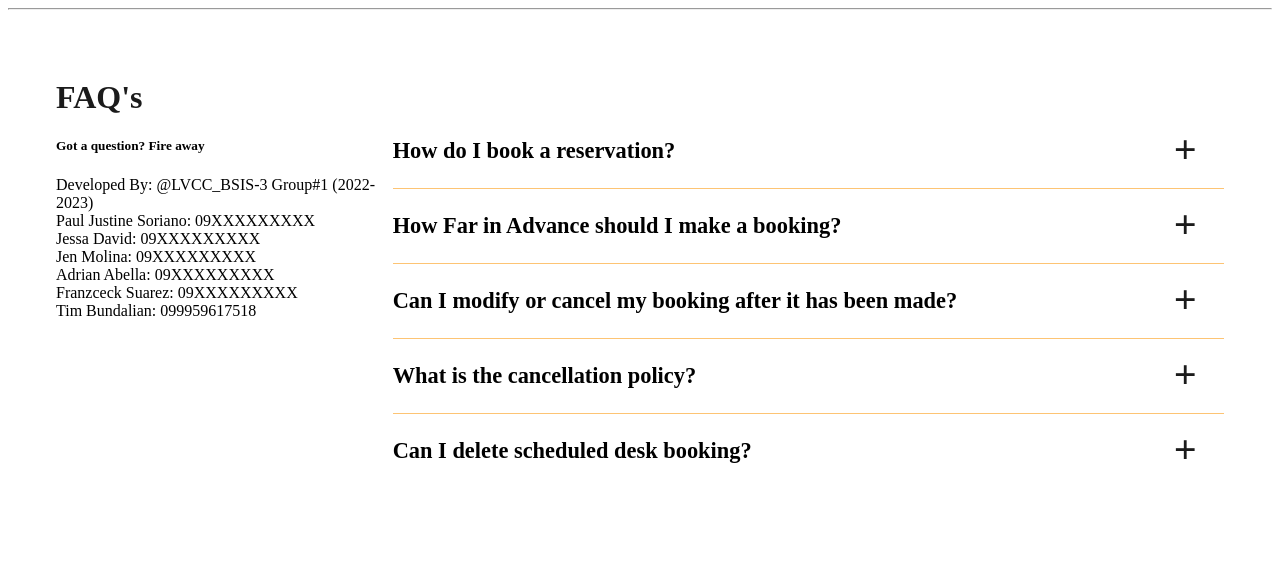
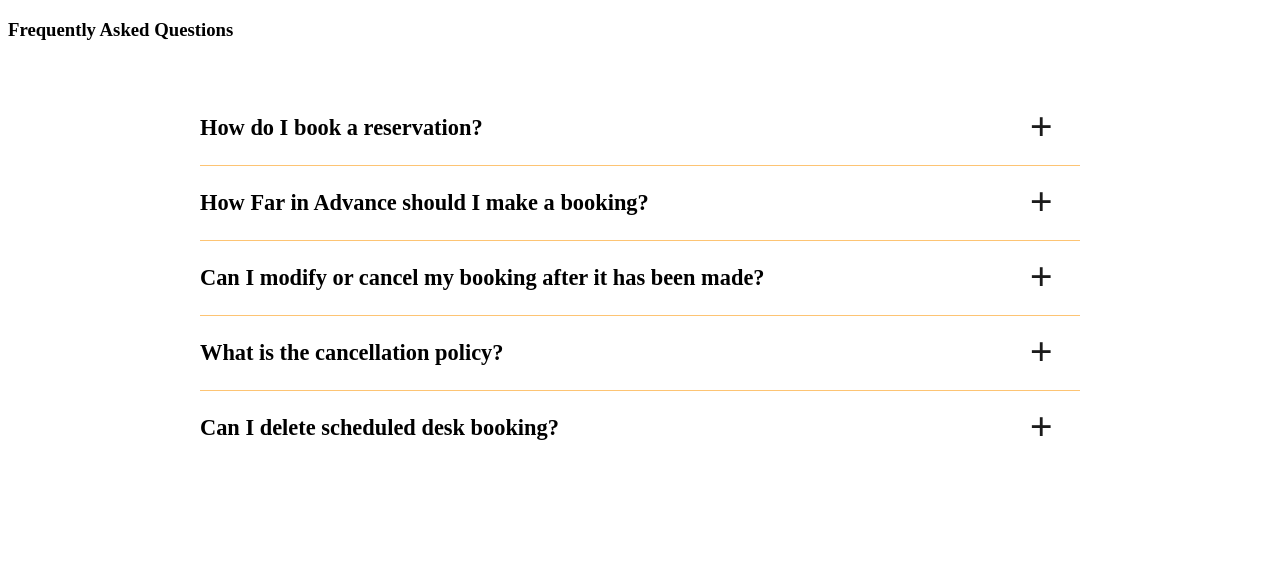
Before and after one commit to franzceck/DeskHub, a PHP site: page /lv_diagnostic/user/user/support.php in a window 1280 px wide. Shown: the top 583 px of the page. Run offline with PHP 8.4, Linux system fonts and the light colour scheme.

Commit message:
Nica changes 5/31

```diff
--- a/user/inc/topBarNav.php
+++ b/user/inc/topBarNav.php
@@ -52,7 +52,7 @@
             <div class="btn-group nav-link">
                   <button type="button" class="btn btn-rounded badge badge-light dropdown-toggle dropdown-icon" data-toggle="dropdown">
                     <span><img src="<?php echo validate_image($_settings->userdata('avatar')) ?>" class="img-circle elevation-2 user-img" alt="User Image"></span>
-                    <span class="ml-3 text-md"><?php echo ucwords($_settings->userdata('firstname').' '.$_settings->userdata('lastname'))?> </span>
+                    <span class="ml-3 text-md"><?php echo ucwords($_settings->userdata('firstname').' '.$_settings->userdata('lastname').' '. ' | ' .''.$_settings->userdata('role_desc') )?> </span>
                     <span class="sr-only">Toggle Dropdown</span>
                   </button>
                   <div class="dropdown-menu" role="menu">
--- a/user/login.php
+++ b/user/login.php
@@ -78,9 +78,9 @@
             </div>
             <!-- /.col -->
           </div>
-          <p class="login-box-msg">Don't have an account yet? <a href="register.php">Register</a></p>
+          <p class="login-box-msg">Don't have an account yet? <a style="color: #FF914D; font-weight: 600; " href="register.php">Register</a></p>
           <div class="col-8 ">
-            <a href="<?php echo base_url ?>">Go to Homepage</a>
+            <a style="color: #FF914D; font-weight: 600; text-decoration: underline;" href="<?php echo base_url ?>">Go to Homepage</a>
           </div>
         </form>
         <!-- /.social-auth-links -->
--- a/user/schedule_settings/index.php
+++ b/user/schedule_settings/index.php
@@ -11,7 +11,7 @@ $meta = array_column($qry->fetch_all(MYSQLI_ASSOC),'meta_value','meta_field');
 <div class="col-lg-12">
 	<div class="card card-outline card-primary " >
 		<div class="card-header ">
-			<h5 class="card-title ">DeskHub Settings</h5>
+			<h5 class="card-title ">Booking Settings</h5>
 		</div>
 		<div class="card-body ">
 			<form action="" id="schedule_settings">
--- a/user/user/support.php
+++ b/user/user/support.php
@@ -163,49 +163,35 @@ summary:after {
 </head>
 
 <body>
-<div class="groundColor">
-    <hr>
+<div class="col-lg-12">
 
         <!-- <h1 class="supp-header">SUPPORT</h1>
         <h5 class="supp-subhead">How can we help you?</h5> -->
 
-        <div id="faq" class="faq-body">
-            <div class="faq-header">
-                <h3 class="faq-title">FAQ's</h3>
-                <h5>Got a question? Fire away</h5>
-                <h7>Developed By: @LVCC_BSIS-3 Group#1  (2022-2023)</h7>
-                <br>
-                <h7>Paul Justine Soriano: 09XXXXXXXXX </h7>
-                <br>
-                <h7>Jessa David: 09XXXXXXXXX </h7>
-                <br>
-                <h7>Jen Molina: 09XXXXXXXXX </h7>
-                <br>
-                <h7>Adrian Abella: 09XXXXXXXXX </h7>
-                <br>
-                <h7>Franzceck Suarez: 09XXXXXXXXX </h7>
-                <br>
-                <h7>Tim Bundalian: 099959617518 </h7>
+        <div id="faq" class="card card-outline card-primary">
+            <div class="card-header">
 
+                <h3 class="card-title ">Frequently Asked Questions</h3>
+            </div>
 
-            </div>
-            <div class="faq-list">
+            <div class="card-body">
+                <div class="faq-list">
                 <div>
                     <details >
                         <summary title="How do I book a reservation?">How do I book a reservation?</summary>
-                        <p class="faq-content">Step 1: Got to the home page. <br>
+                        <p class="faq-content">Step 1: Go to the home page. <br>
                             Step 2: Click Book Now and Register(If you Dont have an account).<br>
                             Step 3: Back to LogIn page and signin the newly registered account.<br>
-                            Step 4: Go to List of Bookings.<br>Step 5: Click Create New for new set of bookings and save it.<br>Step 6: Wait for Approval of the Admin
+                            Step 4: Go to Add Booking.<br>Step 5: Click Create New for new set of bookings and save it.<br>Step 6: Wait for Approval of the Admin.
                         </p>
                     </details>
                 </div>
                 <div>
                     <details>
                         <summary title="How Far in Advance should I make a booking?">How Far in Advance should I make a booking?</summary>
-                        <p class="faq-content">Step 1: Sign In your account
+                        <p class="faq-content">Step 1: Sign In your account.
                            <br>
-                           Step 2: Go to List of Bookings
+                           Step 2: Go to Add Booking.
                            <br>
                            Step 3: Click Create New for new set of bookings.<br>
                             Step 4: Lastly, click “save” to update the event.
@@ -217,7 +203,7 @@ summary:after {
                 <div>
                     <details>
                         <summary title="Can I modify or cancel my booking after it has been made?">Can I modify or cancel my booking after it has been made?</summary>
-                        <p class="faq-content">Step 1: Go to the List of Bookings.
+                        <p class="faq-content">Step 1: Go to the Add Booking.
                           <br>
                           Step 2: Click the “Action” button if you want to delete to create new bookings.
                           <br>
@@ -230,7 +216,7 @@ summary:after {
                         <summary title="What is the cancellation policy?">What is the cancellation policy?</summary>
                         <p class="faq-content">Step 1: Contact the Admin of the DeskHub System.
                           <br>
-                          Step 2: Tell them to cancel your bookings <br>
+                          Step 2: Tell them to cancel your bookings. <br>
                           Step 3: Wait for cancel until your booking was removed.
                         </p>
                     </details>
@@ -239,19 +225,19 @@ summary:after {
                 <div>
                     <details>
                         <summary title="Can I delete scheduled desk booking?">Can I delete scheduled desk booking?</summary>
-                        <p class="faq-content">To Delete an entry in the list follow this two easy steps: <br>
-                        Step 1: Go to your Account
+                        <p class="faq-content"> <br>
+                        Step 1: Got to Add Booking. <br>
+                        Step 2: Click Action Button.
                         <br>
-                        Step 2: Got to List Bookings <br>
-                        Step 3: Click Action Button
+                        Step 3: Click Delete.
                         <br>
-                        Step 4: Click Delete
-                        <br>
-                        Step 5: Last save the event.
+                        Step 4: Last save the event.
                         </p>
                     </details>
                 </div>
             </div>
+            </div>
+
         </div>
     </div>
     <!-- </div> -->
```
Also changed, not shown: home.php (+12 -12 lines), user/inc/navigation.php (+4 -4 lines), user/register.php (+6 -6 lines), user/system_info/index.php (+15 -15 lines), user/user/FloorPlan.php (+11 -16 lines), user/user/index.php (+13 -0 lines), assets/css/styles.css, dist/css/adminlte.css, uploads/1685504700_amble.jpg (added).
